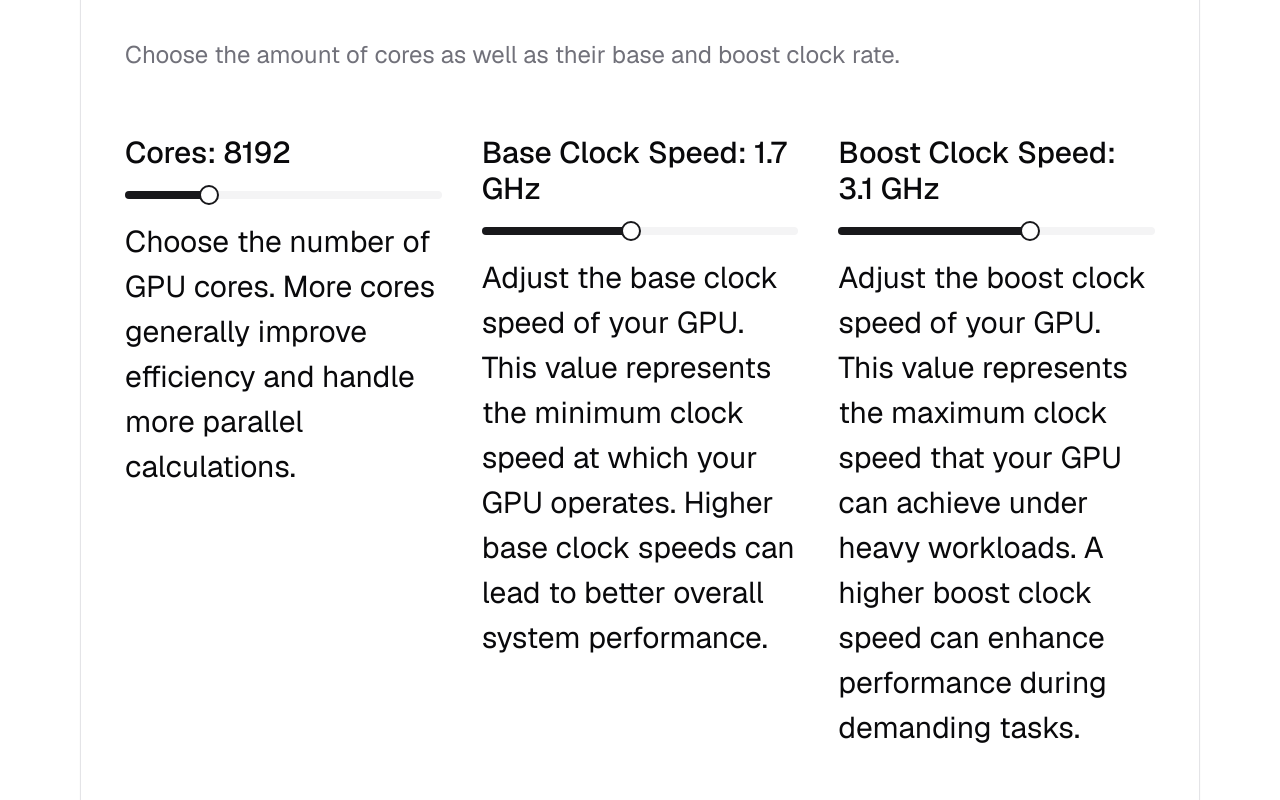
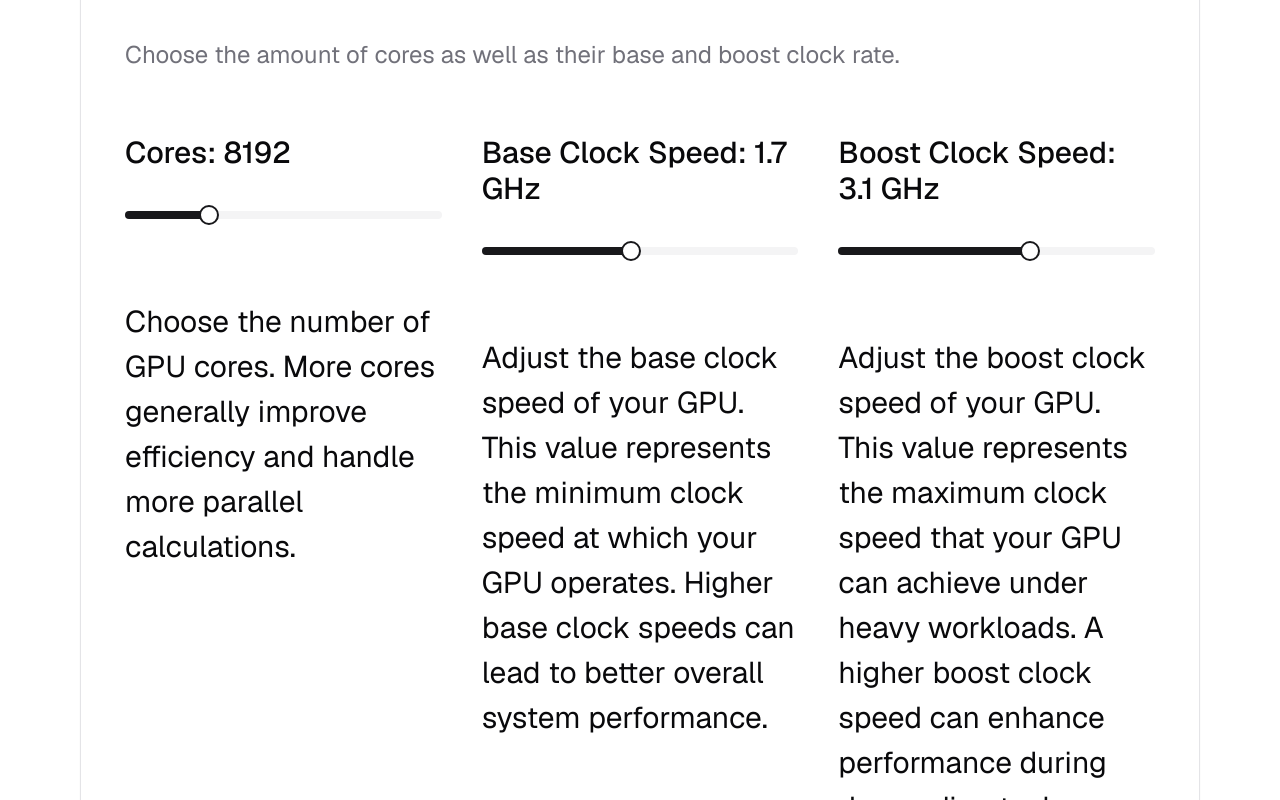
Before and after one commit to DerXamtes/Downloadables, a Next.js app: page /gpu in a window 1280 px wide. Shown: the part 1100-1900 px from the top of the page. Built offline with nearby package versions, Linux system fonts and the light colour scheme.

Commit message:
cahnged gpu slider text to be styled the smae as the others

```diff
--- a/src/components/gpu.tsx
+++ b/src/components/gpu.tsx
@@ -96,8 +96,9 @@ export default function GPUConfig() {
             </CardDescription>
           </CardHeader>
           <CardContent className="flex flex-col gap-10 pb-10 font-medium sm:text-lg md:flex-row md:text-xl lg:text-2xl xl:text-3xl 2xl:text-4xl">
-            <div className="flex flex-1 flex-col gap-5">
+            <div className="flex flex-1 flex-col gap-5 lg:gap-10">
               <p className="flex items-end">Cores: {cores}</p>
+              <div className="space-y-10 sm:text-lg md:space-y-20 md:text-2xl lg:text-3xl">
                 <Slider
                   value={[cores]}
                   min={1}
@@ -110,8 +111,10 @@ export default function GPUConfig() {
                   efficiency and handle more parallel calculations.
                 </p>
               </div>
-            <div className="flex flex-1 flex-col gap-5">
+            </div>
+            <div className="flex flex-1 flex-col gap-5 lg:gap-10">
               <p>Base Clock Speed: {baseclockspeed} GHz</p>
+              <div className="space-y-10 sm:text-lg md:space-y-20 md:text-2xl lg:text-3xl">
                 <Slider
                   value={[baseclockspeed]}
                   min={0.1}
@@ -121,12 +124,15 @@ export default function GPUConfig() {
                 />
                 <p className="font-normal leading-normal">
                   Adjust the base clock speed of your GPU. This value represents
-                the minimum clock speed at which your GPU operates. Higher base
-                clock speeds can lead to better overall system performance.
+                  the minimum clock speed at which your GPU operates. Higher
+                  base clock speeds can lead to better overall system
+                  performance.
                 </p>
               </div>
-            <div className="flex flex-1 flex-col gap-5">
+            </div>
+            <div className="flex flex-1 flex-col gap-5 lg:gap-10">
               <p>Boost Clock Speed: {boostclockspeed} GHz</p>
+              <div className="space-y-10 sm:text-lg md:space-y-20 md:text-2xl lg:text-3xl">
                 <Slider
                   value={[boostclockspeed]}
                   min={0.1}
@@ -135,11 +141,12 @@ export default function GPUConfig() {
                   onValueChange={handleBoostClockChange}
                 />
                 <p className="font-normal leading-normal">
-                Adjust the boost clock speed of your GPU. This value represents
-                the maximum clock speed that your GPU can achieve under heavy
-                workloads. A higher boost clock speed can enhance performance
-                during demanding tasks.
+                  Adjust the boost clock speed of your GPU. This value
+                  represents the maximum clock speed that your GPU can achieve
+                  under heavy workloads. A higher boost clock speed can enhance
+                  performance during demanding tasks.
                 </p>
+              </div>
             </div>
           </CardContent>
         </Card>
```
Lines whose indentation alone changed are shown as unchanged.
